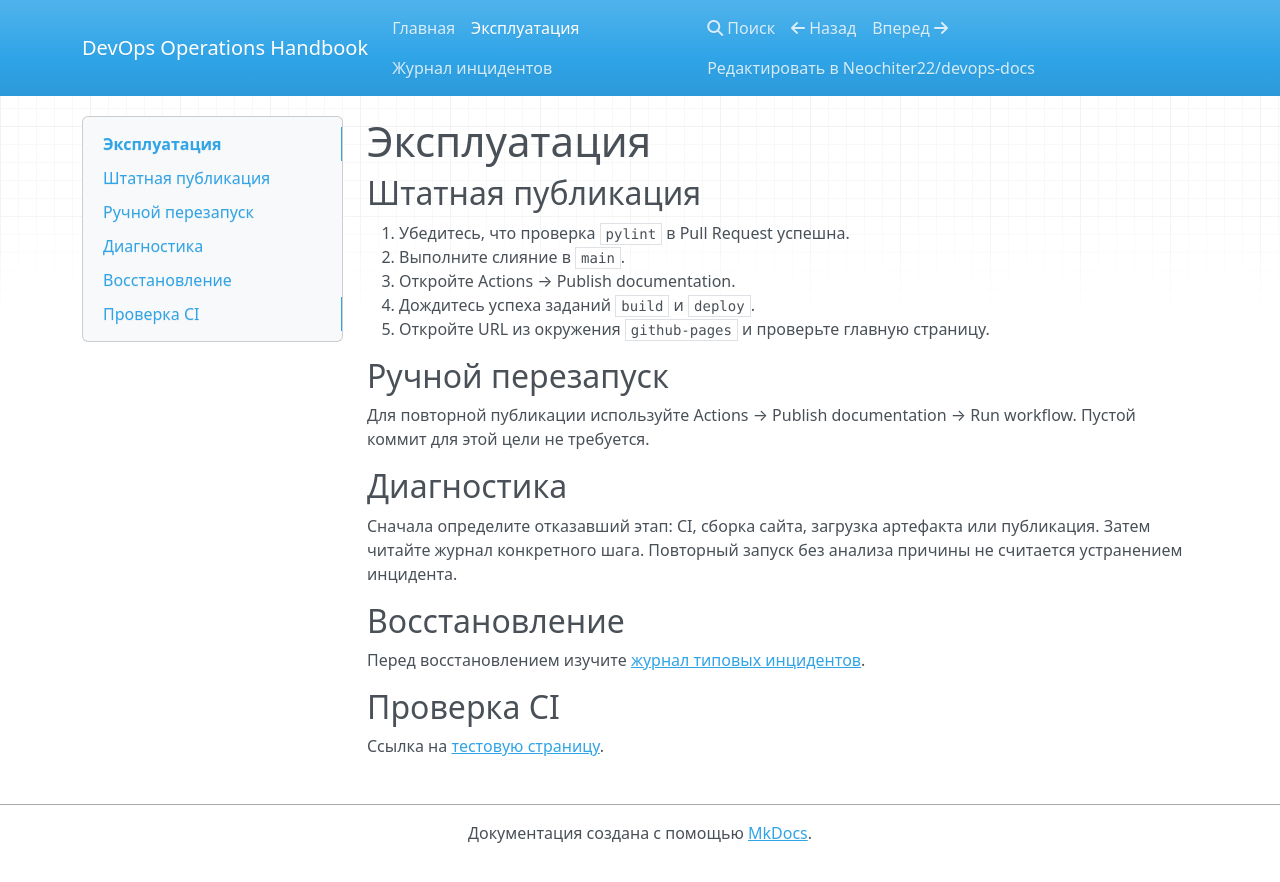
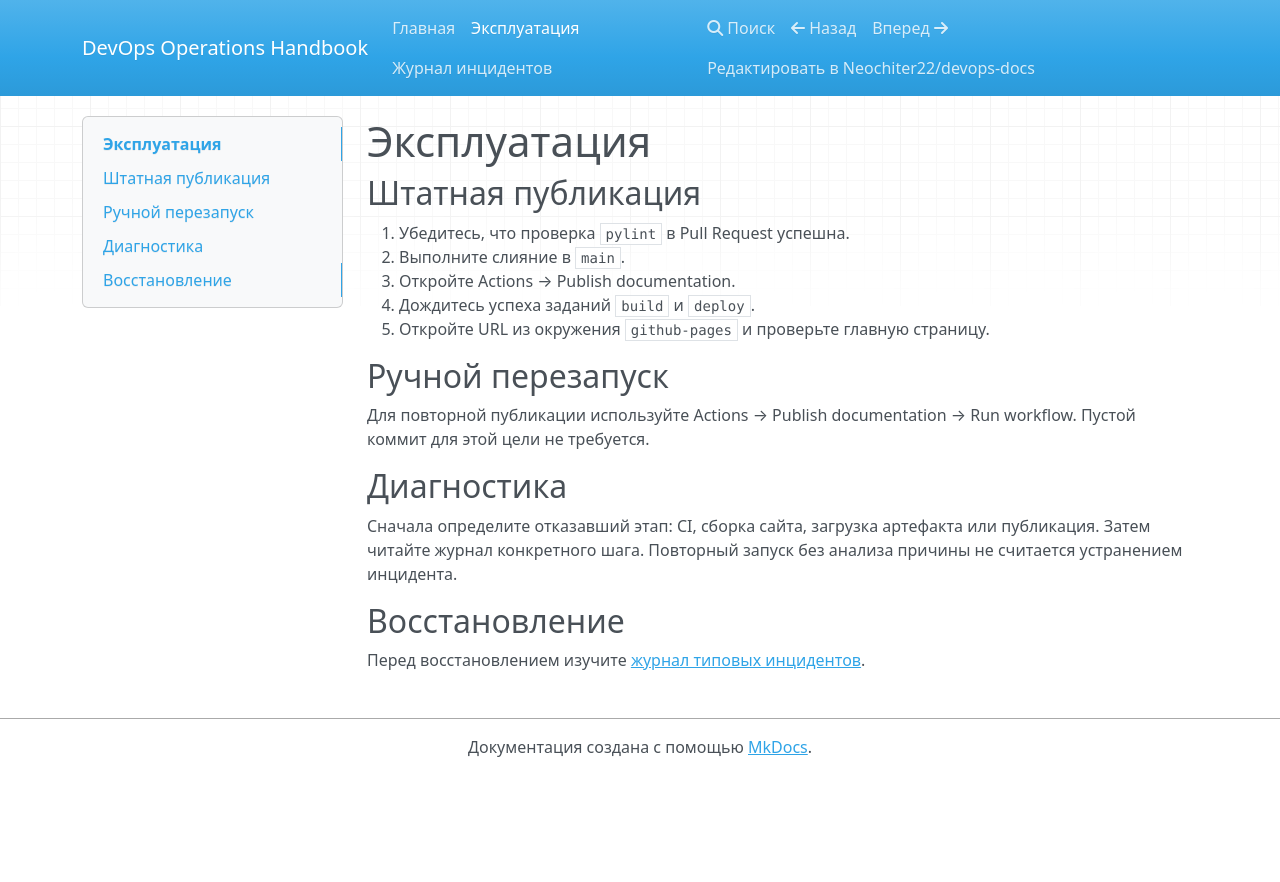
Before and after one commit to Neochiter22/devops-docs, an MkDocs documentation site: the page built from docs/runbook.md, in a window 1280 px wide. Shown: the top 882 px of the page. Built offline with MkDocs 1.6.1, drawn with Linux system fonts in a browser that asks for light colours; nearby versions of some CDN libraries.

Commit message:
docs: remove broken test link

```diff
--- a/docs/runbook.md
+++ b/docs/runbook.md
@@ -22,7 +22,3 @@
 ## Восстановление
 
 Перед восстановлением изучите [журнал типовых инцидентов](incidents.md).
-
-## Проверка CI
-
-Ссылка на [тестовую страницу](missing-page.md).
```
